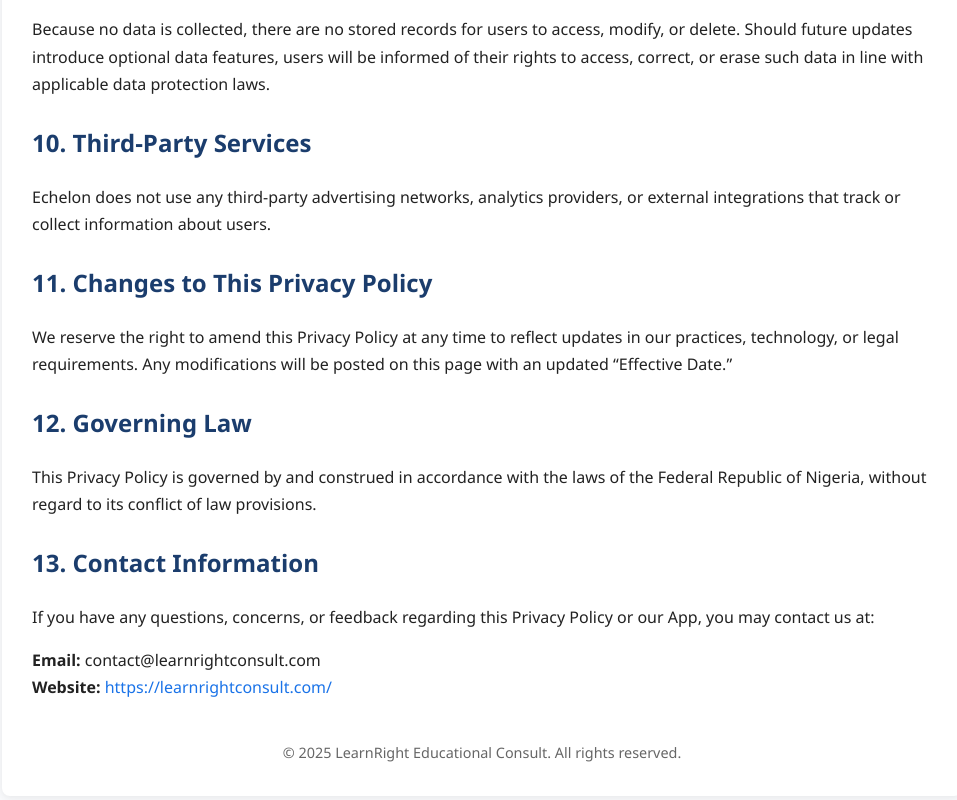
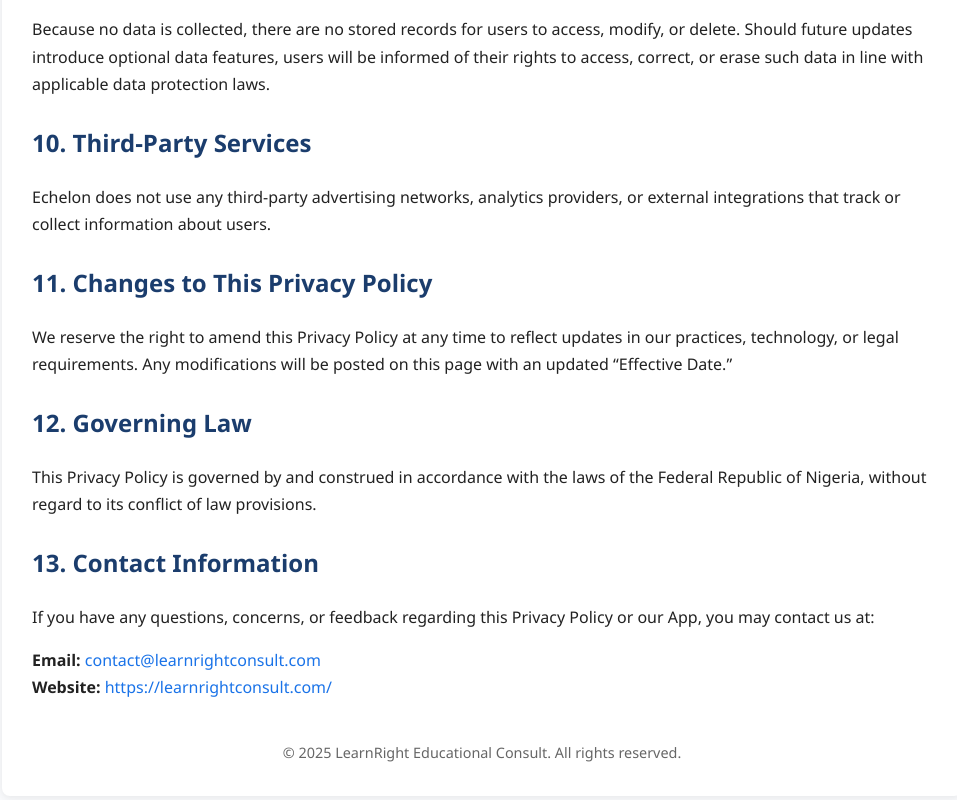
Before and after one commit to FormidableGeek/echelon-privacy-policy, a plain HTML site: page index.html in a window 1280 px wide. Shown: the part 1730-2530 px from the top of the page, without its empty margins (158-1115 px from the left). Drawn offline with Linux system fonts and the light colour scheme.

Commit message:
Update index.html

```diff
--- a/index.html
+++ b/index.html
@@ -148,7 +148,7 @@
       or our App, you may contact us at:
     </p>
     <p>
-      <strong>Email:</strong> contact@learnrightconsult.com<br>
+      <strong>Email:</strong> <a href="mailto:contact@learnrightconsult.com">contact@learnrightconsult.com</a><br>
       <strong>Website:</strong> <a href="https://learnrightconsult.com/" target="_blank">https://learnrightconsult.com/</a>
     </p>
 
```
